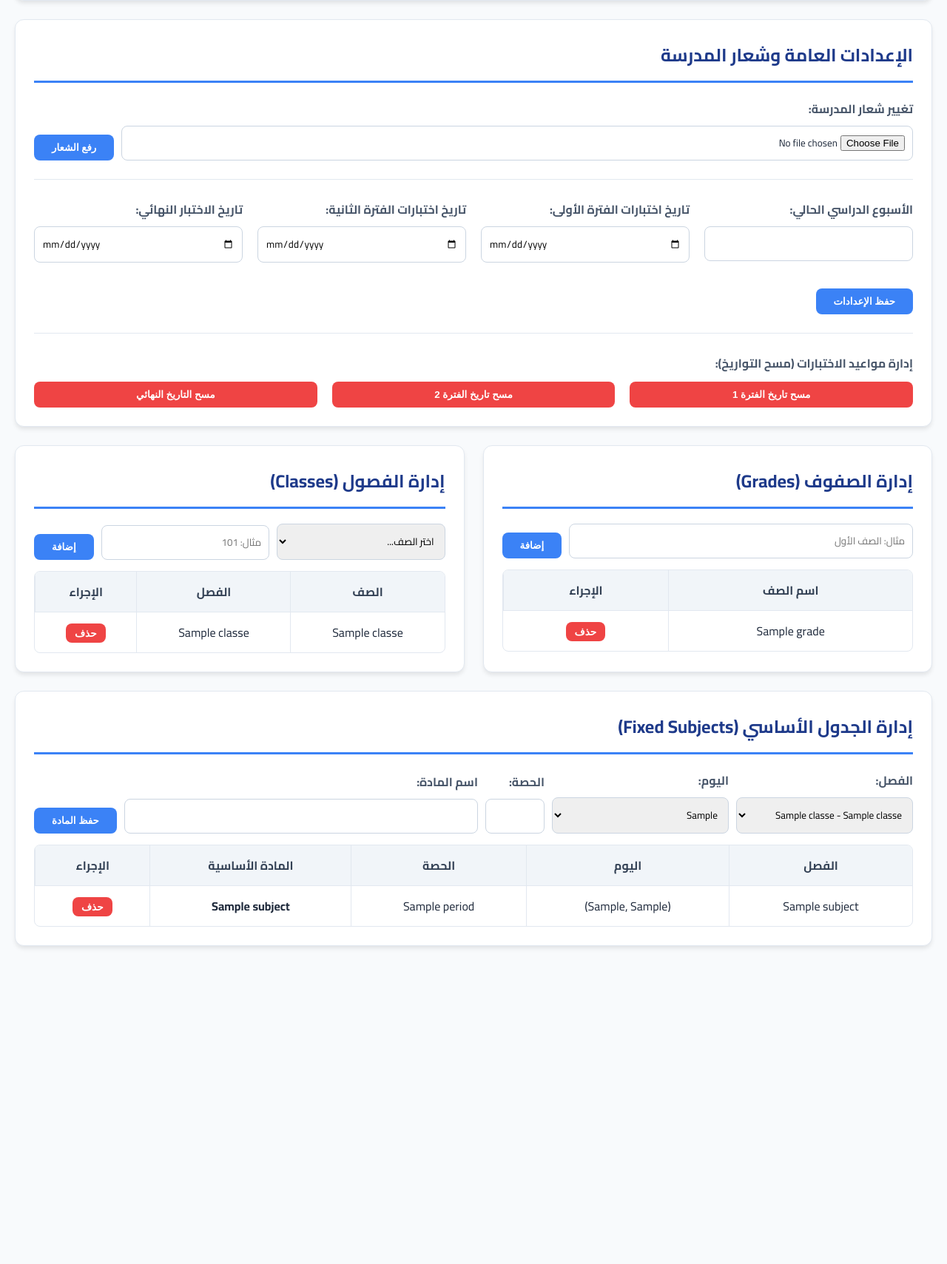
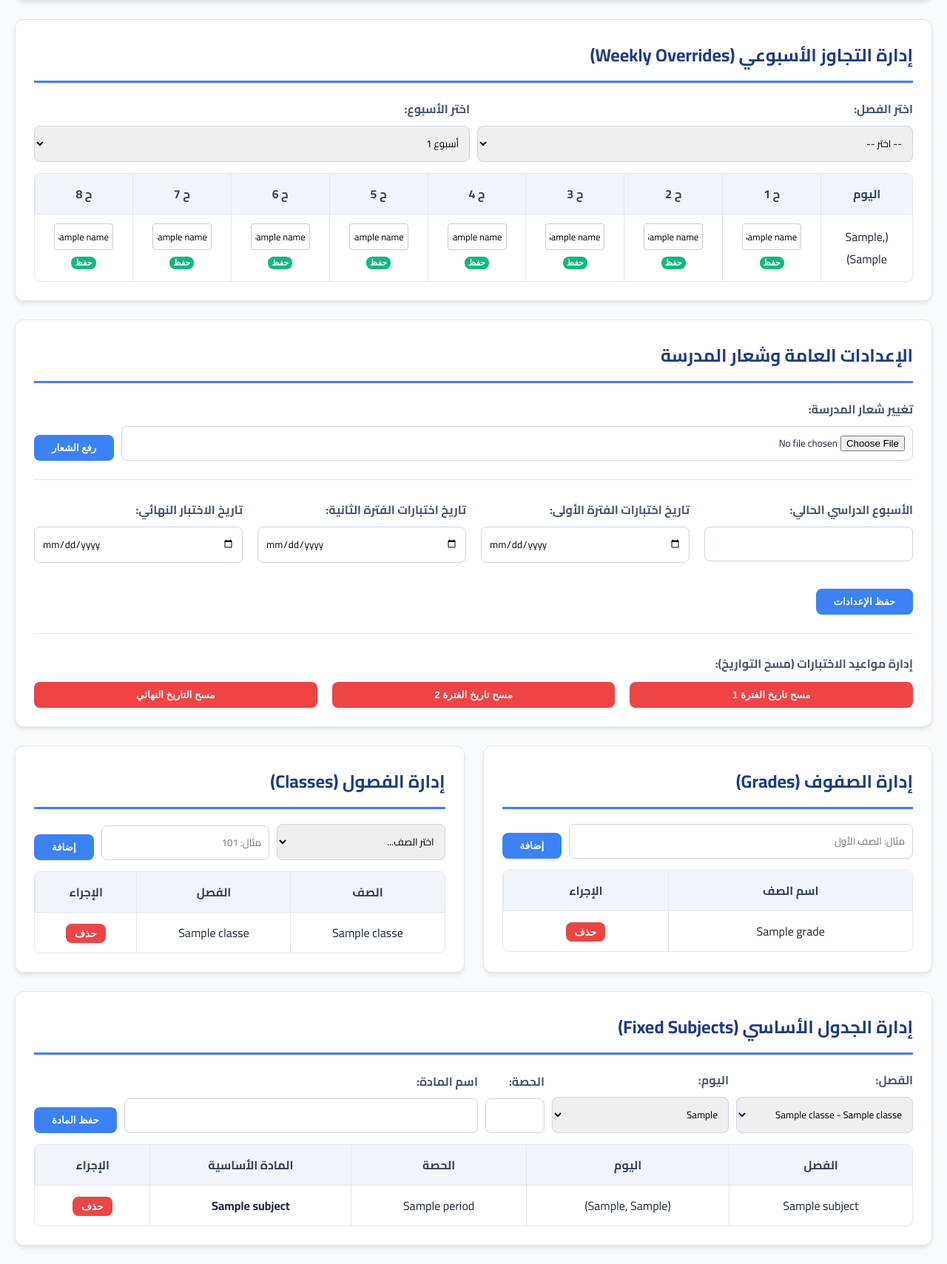
Before and after one commit to ahy564-cyber/Managing-the-weekly-plan, a Flask app: template templates/admin.html in a window 1280 px wide. Shown: the part 400-2109 px from the top of the page at 74% size. Before the commit the page ends 1682 px from the top, so only its background shows below. Run offline with Flask 3, Linux system fonts and the light colour scheme; the template is opened without the code that fills it: most values are stand-ins (such as "Sample title", 1, 10 or a date in 2020).

Commit message:
Refine permissions and add weekly subject override functionality
Implement role-based access control for teachers and admins, restricting teacher editing capabilities to topics and homework. Introduce a "Weekly Override" feature allowing admins to change subject names for specific weeks. Update database logic to enforce these permissions and ensure data integrity.

Replit-Commit-Author: Agent
Replit-Commit-Session-Id: 76607616-290e-466f-968d-0bc928a374c2
Replit-Commit-Checkpoint-Type: full_checkpoint
Replit-Commit-Event-Id: e946e30e-7721-4413-a0e4-ecc09ffa8f63
Replit-Commit-Screenshot-Url: https://storage.googleapis.com/screenshot-production-us-central1/07a50d2c-fc51-4352-95cc-4821653c27e5/76607616-290e-466f-968d-0bc928a374c2/DplzWc9
Replit-Helium-Checkpoint-Created: true

```diff
--- a/main.py
+++ b/main.py
@@ -129,6 +129,22 @@ def admin():
                 db.execute("UPDATE settings SET value = ? WHERE key = 'school_logo'", (filename,))
                 db.commit()
                 flash('تم رفع الشعار بنجاح')
+        elif action == 'save_override':
+            class_id = request.form.get('class_id')
+            week = request.form.get('week')
+            day = request.form.get('day')
+            period = request.form.get('period')
+            subject_name = request.form.get('subject_name')
+
+            exists = db.execute("SELECT id FROM weekly_data WHERE class_id = ? AND week_number = ? AND day = ? AND period = ?",
+                               (class_id, week, day, period)).fetchone()
+            if exists:
+                db.execute("UPDATE weekly_data SET subject_name = ? WHERE id = ?", (subject_name, exists['id']))
+            else:
+                db.execute("""INSERT INTO weekly_data (class_id, week_number, day, period, topic, homework, subject_name)
+                              VALUES (?, ?, ?, ?, '', '', ?)""", (class_id, week, day, period, subject_name))
+            db.commit()
+            flash('تم حفظ التعديل الأسبوعي بنجاح')
         db.commit()
         return redirect(url_for('admin'))
 
@@ -137,7 +153,25 @@ def admin():
     settings = {row['key']: row['value'] for row in db.execute("SELECT * FROM settings").fetchall()}
     subjects = db.execute("SELECT subjects.*, classes.name as class_name FROM subjects JOIN classes ON subjects.class_id = classes.id").fetchall()
 
-    return render_template('admin.html', grades=grades, classes=classes, settings=settings, subjects=subjects, days_ar=DAYS_AR, days_order=DAYS_ORDER)
+    # Selection for override in admin
+    sel_class_id = request.args.get('class_id')
+    sel_week = request.args.get('week', settings.get('current_week', '1'))
+
+    schedule = {day: {p: {'subject_name': '', 'topic': '', 'homework': ''} for p in range(1, 9)} for day in DAYS_ORDER}
+    if sel_class_id:
+        fixed = db.execute("SELECT * FROM subjects WHERE class_id = ?", (sel_class_id,)).fetchall()
+        for f in fixed: schedule[f['day']][f['period']]['subject_name'] = f['name']
+
+        weekly = db.execute("SELECT * FROM weekly_data WHERE class_id = ? AND week_number = ?", (sel_class_id, sel_week)).fetchall()
+        for w in weekly:
+            day_data = schedule[w['day']][w['period']]
+            day_data.update({'topic': w['topic'], 'homework': w['homework']})
+            if w['subject_name']:
+                day_data['subject_name'] = w['subject_name']
+
+    return render_template('admin.html', grades=grades, classes=classes, settings=settings, subjects=subjects,
+                         days_ar=DAYS_AR, days_order=DAYS_ORDER, schedule=schedule,
+                         selected_class_id=sel_class_id, selected_week=sel_week)
 
 @app.route('/admin/delete_date/<date_type>', methods=['POST'])
 @admin_required
@@ -165,7 +199,7 @@ def teacher():
 
     if request.method == 'POST':
         data = request.json
-        if data.get('action') == 'reset_week':
+        if data.get('action') == 'reset_week' and session.get('user_role') == 'admin':
             db.execute("DELETE FROM weekly_data WHERE class_id = ? AND week_number = ?", (class_id, week))
             db.commit()
             return jsonify({'status': 'success'})
@@ -174,12 +208,12 @@ def teacher():
             exists = db.execute("SELECT id FROM weekly_data WHERE class_id = ? AND week_number = ? AND day = ? AND period = ?",
                                (class_id, week, entry['day'], entry['period'])).fetchone()
             if exists:
-                db.execute("UPDATE weekly_data SET topic = ?, homework = ?, subject_name = ? WHERE id = ?",
-                           (entry['topic'], entry['homework'], entry['subject_name'], exists['id']))
+                db.execute("UPDATE weekly_data SET topic = ?, homework = ? WHERE id = ?",
+                           (entry['topic'], entry['homework'], exists['id']))
             else:
                 db.execute("""INSERT INTO weekly_data (class_id, week_number, day, period, topic, homework, subject_name)
-                              VALUES (?, ?, ?, ?, ?, ?, ?)""",
-                           (class_id, week, entry['day'], entry['period'], entry['topic'], entry['homework'], entry['subject_name']))
+                              VALUES (?, ?, ?, ?, ?, ?, '')""",
+                           (class_id, week, entry['day'], entry['period'], entry['topic'], entry['homework']))
         db.commit()
         return jsonify({'status': 'success'})
 
--- a/templates/admin.html
+++ b/templates/admin.html
@@ -67,6 +67,52 @@
     </div>
 
     <div class="card">
+        <h2>إدارة التجاوز الأسبوعي (Weekly Overrides)</h2>
+        <div class="flex mb-2">
+            <div style="flex:1">
+                <label>اختر الفصل:</label>
+                <select onchange="const w = document.getElementById('ovr-week').value; location.href='/admin?class_id='+this.value+'&week='+w">
+                    <option value="">-- اختر --</option>
+                    {% for c in classes %}<option value="{{ c.id }}" {% if selected_class_id == c.id|string %}selected{% endif %}>{{ c.grade_name }} - {{ c.name }}</option>{% endfor %}
+                </select>
+            </div>
+            <div style="flex:1">
+                <label>اختر الأسبوع:</label>
+                <select id="ovr-week" onchange="const c = '{{ selected_class_id }}'; if(c) location.href='/admin?class_id='+c+'&week='+this.value">
+                    {% for w in range(1, 20) %}<option value="{{ w }}" {% if selected_week == w|string %}selected{% endif %}>أسبوع {{ w }}</option>{% endfor %}
+                </select>
+            </div>
+        </div>
+        {% if selected_class_id %}
+        <table>
+            <thead>
+                <tr><th>اليوم</th>{% for p in range(1, 9) %}<th>ح {{ p }}</th>{% endfor %}</tr>
+            </thead>
+            <tbody>
+                {% for d in days_order %}
+                <tr>
+                    <td>{{ days_ar[d] }}</td>
+                    {% for p in range(1, 9) %}
+                    <td>
+                        <form method="POST">
+                            <input type="hidden" name="action" value="save_override">
+                            <input type="hidden" name="class_id" value="{{ selected_class_id }}">
+                            <input type="hidden" name="week" value="{{ selected_week }}">
+                            <input type="hidden" name="day" value="{{ d }}">
+                            <input type="hidden" name="period" value="{{ p }}">
+                            <input type="text" name="subject_name" value="{{ schedule[d][p].subject_name }}" style="padding:5px; border-radius:4px; border:1px solid #ccc; width:80px; font-size:0.8em;">
+                            <button type="submit" style="padding:2px 5px; font-size:0.7em; background:#10b981; margin-top:2px;">حفظ</button>
+                        </form>
+                    </td>
+                    {% endfor %}
+                </tr>
+                {% endfor %}
+            </tbody>
+        </table>
+        {% endif %}
+    </div>
+
+    <div class="card">
         <h2>الإعدادات العامة وشعار المدرسة</h2>
         <form method="POST" enctype="multipart/form-data" class="flex mb-2">
             <input type="hidden" name="action" value="upload_logo">
@@ -84,21 +130,18 @@
                     <label>الأسبوع الدراسي الحالي:</label>
                     <input type="number" name="current_week" value="{{ settings.current_week }}">
                 </div>
-
                 <div class="form-group">
                     <label>تاريخ اختبارات الفترة الأولى:</label>
                     <div class="flex">
                         <input type="date" name="period1_date" value="{{ settings.period1_date }}">
                     </div>
                 </div>
-
                 <div class="form-group">
                     <label>تاريخ اختبارات الفترة الثانية:</label>
                     <div class="flex">
                         <input type="date" name="period2_date" value="{{ settings.period2_date }}">
                     </div>
                 </div>
-
                 <div class="form-group">
                     <label>تاريخ الاختبار النهائي:</label>
                     <div class="flex">
```
Also changed, not shown: templates/teacher.html (+18 -26 lines).
